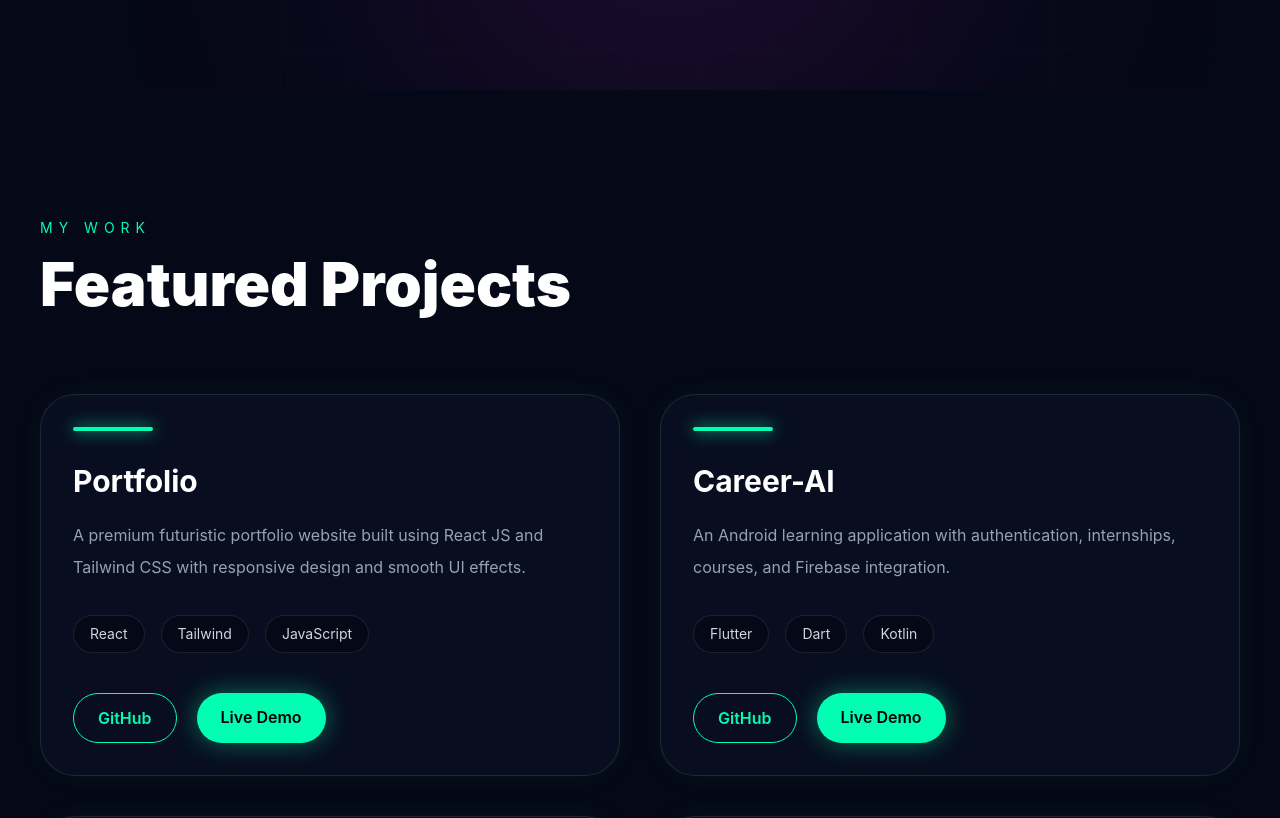
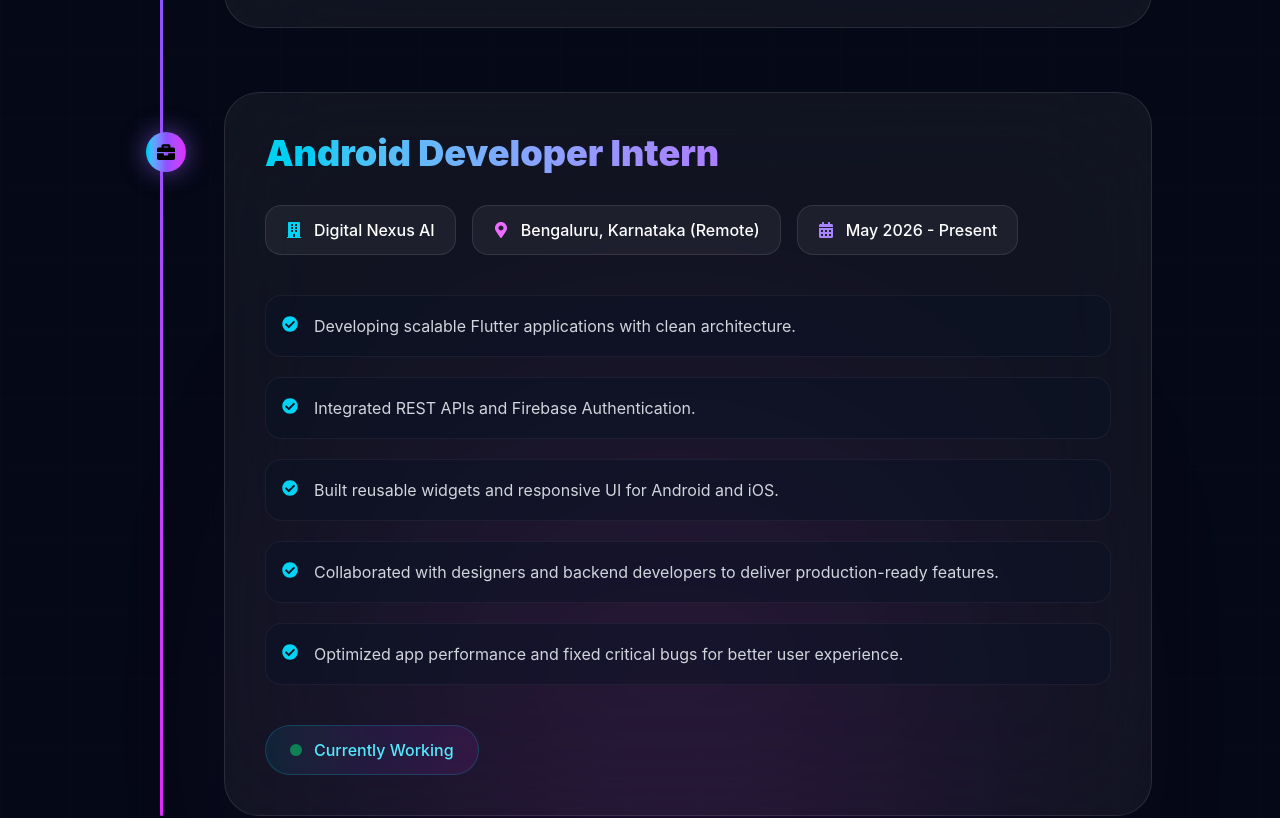
Before and after one commit to Monalisa-XD/monalisa-portfolio, a React (Vite) app: page / in a window 1280 px wide. Shown: the part 6940-7758 px from the top of the page. Built offline with nearby package versions, Linux system fonts and the light colour scheme.

Commit message:
feat: Refactor Experience component to display multiple experiences with enhanced structure and details

```diff
--- a/src/components/Experience.jsx
+++ b/src/components/Experience.jsx
@@ -7,11 +7,13 @@ import {
 } from "react-icons/fa";
 
 const Experience = () => {
-  const experience = {
+  const experiences = [
+    {
       role: "Application Developer Intern",
       company: "CANNCO Tech Private Limited",
-    location: "Bhubaneswar, Odisha",
+      location: "Bhubaneswar, Odisha (Remote)",
       duration: "January 2026 - April 2026",
+      badge: "Successfully Completed Internship",
       points: [
         "Developed a cross-platform mobile application using Flutter, implementing responsive UI and core app functionalities.",
         "Built a dynamic React.js website with reusable components and modern frontend development practices.",
@@ -19,7 +21,22 @@ const Experience = () => {
         "Collaborated with development teams to deliver scalable and user-friendly solutions.",
         "Improved application performance and user experience through efficient coding practices.",
       ],
-  };
+    },
+    {
+      role: "Android Developer Intern",
+      company: "Digital Nexus AI",
+      location: "Bengaluru, Karnataka (Remote)",
+      duration: "May 2026 - Present",
+      badge: "Currently Working",
+      points: [
+        "Developing scalable Flutter applications with clean architecture.",
+        "Integrated REST APIs and Firebase Authentication.",
+        "Built reusable widgets and responsive UI for Android and iOS.",
+        "Collaborated with designers and backend developers to deliver production-ready features.",
+        "Optimized app performance and fixed critical bugs for better user experience.",
+      ],
+    },
+  ];
 
   return (
     <section
@@ -62,6 +79,11 @@ const Experience = () => {
           {/* Vertical Line */}
           <div className="hidden md:block absolute left-8 top-0 bottom-0 w-[3px] bg-gradient-to-b from-cyan-400 via-violet-500 to-fuchsia-500 rounded-full" />
 
+          {experiences.map((experience, index) => (
+            <div
+              key={index}
+              className={`relative ${index !== 0 ? "mt-16" : ""}`}
+            >
               {/* Timeline Dot */}
               <div className="hidden md:flex absolute left-[18px] top-10 w-10 h-10 rounded-full bg-gradient-to-r from-cyan-400 via-violet-500 to-fuchsia-500 items-center justify-center shadow-[0_0_25px_rgba(139,92,246,0.6)]">
                 <FaBriefcase className="text-black text-lg" />
@@ -69,20 +91,23 @@ const Experience = () => {
 
               {/* Card */}
               <div className="md:ml-24 group relative overflow-hidden rounded-[35px] border border-white/10 bg-white/5 backdrop-blur-3xl p-6 sm:p-10 hover:border-cyan-400/30 hover:-translate-y-2 hover:shadow-[0_20px_80px_rgba(139,92,246,0.25)] transition-all duration-500">
+
                 {/* Glow */}
                 <div className="absolute inset-0 opacity-0 group-hover:opacity-100 bg-gradient-to-r from-cyan-500/10 via-violet-500/10 to-fuchsia-500/10 transition-all duration-500" />
 
-            {/* Shine Effect */}
+                {/* Shine */}
                 <div className="absolute inset-0 -translate-x-full group-hover:translate-x-full transition-all duration-[1800ms] bg-gradient-to-r from-transparent via-white/10 to-transparent" />
 
                 <div className="relative z-10">
+
                   {/* Role */}
                   <h3 className="text-3xl sm:text-4xl font-black bg-gradient-to-r from-cyan-400 via-violet-400 to-fuchsia-500 bg-clip-text text-transparent">
                     {experience.role}
                   </h3>
 
-              {/* Company */}
+                  {/* Company / Location / Date */}
                   <div className="flex flex-wrap gap-4 mt-8">
+
                     <div className="flex items-center gap-3 px-5 py-3 rounded-2xl bg-white/5 border border-white/10">
                       <FaBuilding className="text-cyan-400" />
                       <span className="text-white font-medium">
@@ -103,13 +128,15 @@ const Experience = () => {
                         {experience.duration}
                       </span>
                     </div>
+
                   </div>
 
                   {/* Responsibilities */}
                   <div className="mt-10 space-y-5">
-                {experience.points.map((point, index) => (
+
+                    {experience.points.map((point, i) => (
                       <div
-                    key={index}
+                        key={i}
                         className="flex items-start gap-4 rounded-2xl bg-[#0B1224]/50 border border-white/5 p-4"
                       >
                         <FaCheckCircle className="text-cyan-400 mt-1 flex-shrink-0" />
@@ -117,20 +144,28 @@ const Experience = () => {
                         <p className="text-gray-300 leading-7">
                           {point}
                         </p>
+
                       </div>
                     ))}
+
                   </div>
 
-              {/* Internship Badge */}
+                  {/* Badge */}
                   <div className="mt-10 inline-flex items-center gap-3 px-6 py-3 rounded-full bg-gradient-to-r from-cyan-500/10 via-violet-500/10 to-fuchsia-500/10 border border-cyan-400/20">
+
                     <div className="w-3 h-3 rounded-full bg-green-400 animate-pulse" />
 
                     <span className="text-cyan-300 font-medium">
-                  Successfully Completed Internship
+                      {experience.badge}
                     </span>
+
+                  </div>
+
+                </div>
+
               </div>
             </div>
-          </div>
+          ))}
         </div>
       </div>
     </section>
```
Lines whose indentation alone changed are shown as unchanged.
